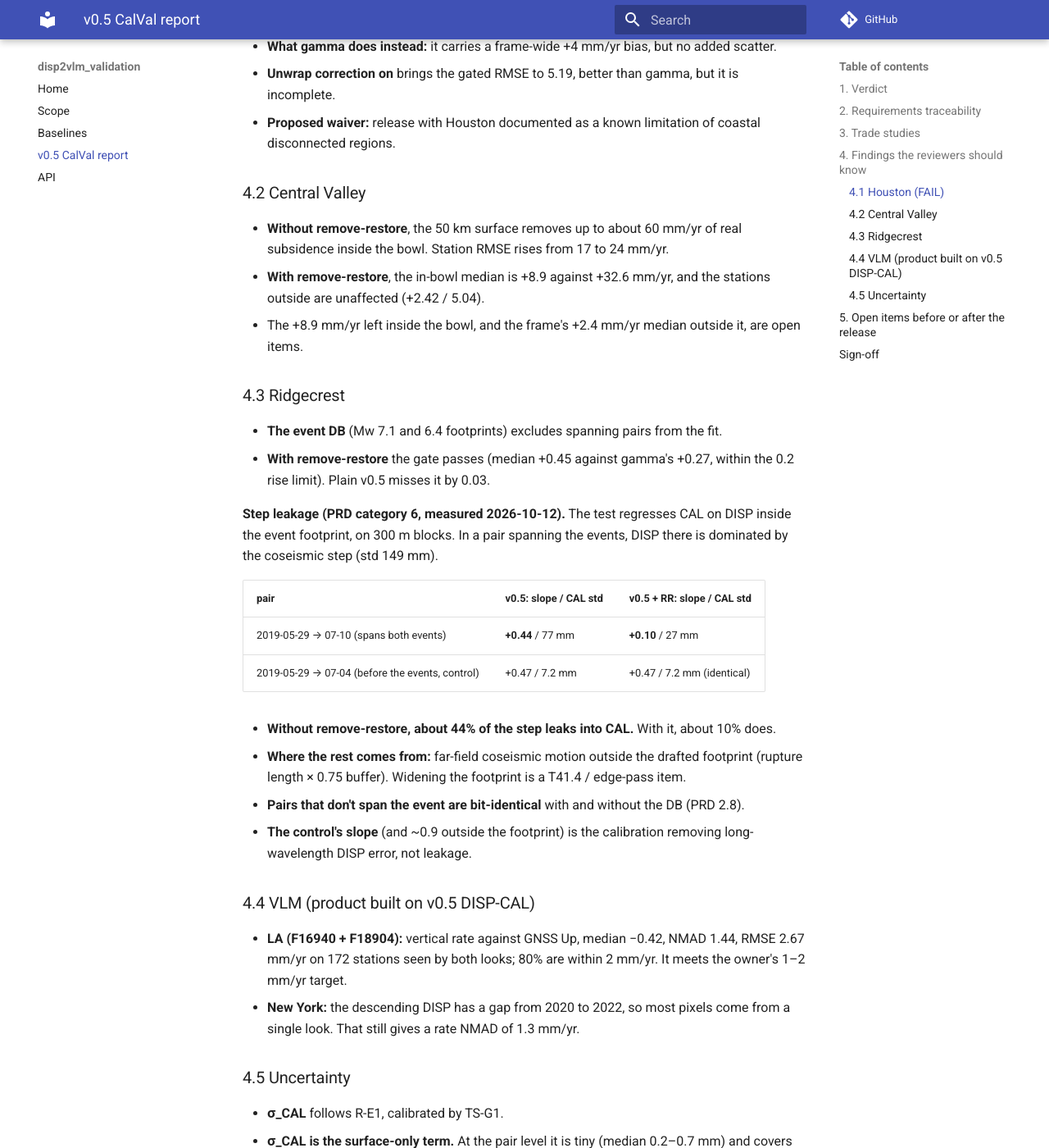
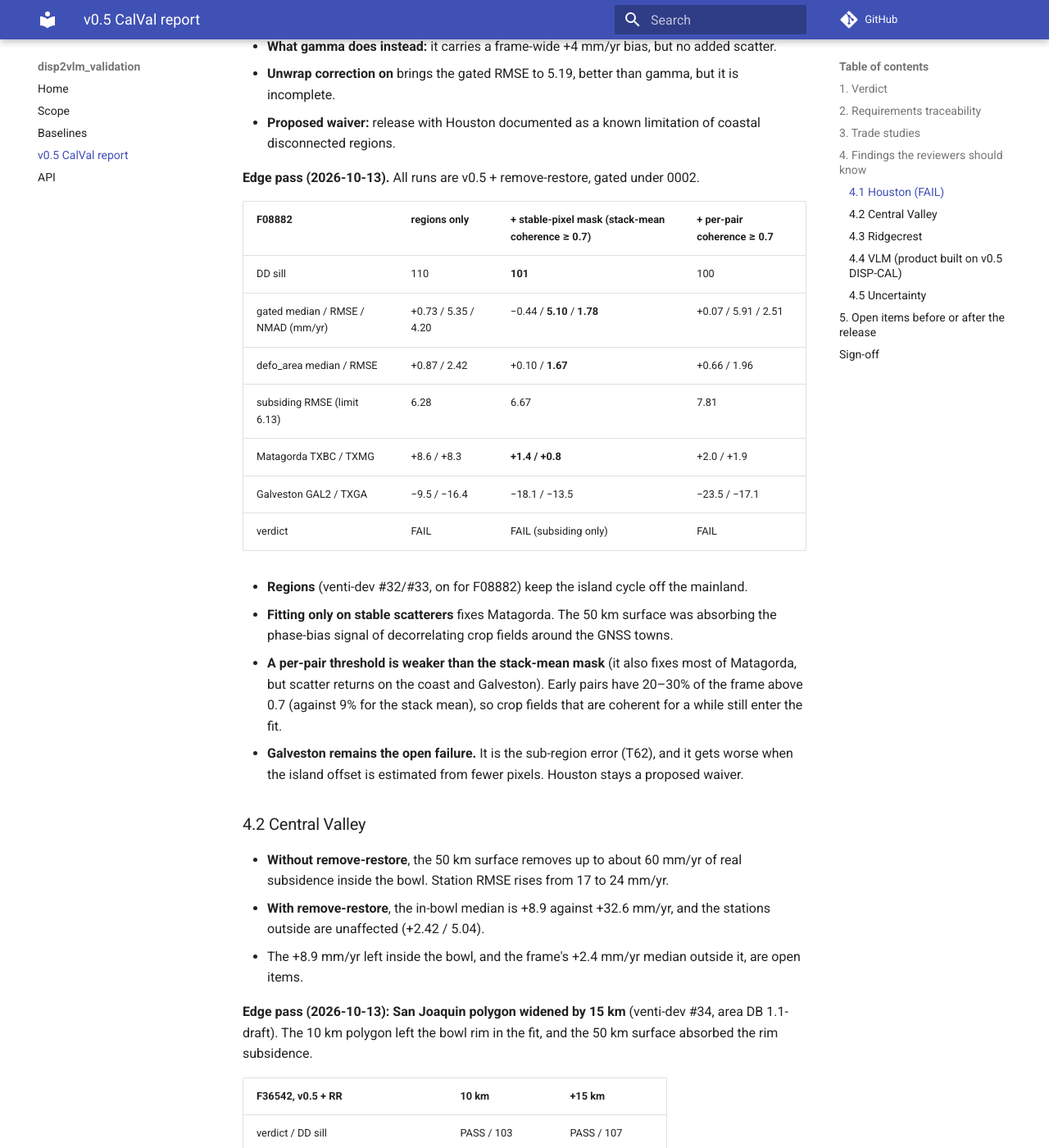
Before and after one commit to mgovorcin/disp2vlm_validation, an MkDocs documentation site: the page built from docs/vnv/v0.5-calval-report.md, in a window 1280 px wide and 1400 px high, scrolled down 4193 px. Shown: the whole window at 82% size. Built offline with MkDocs 1.6.1 and Material for MkDocs 9.7.7, drawn with Linux system fonts in a browser that asks for light colours; comment, search, counter and statistics services are not loaded; some of the changed text lies outside the part shown.

Commit message:
docs(vnv): edge-pass findings for Houston, Central Valley and Ridgecrest
Houston: stable-pixel fit fixes Matagorda (NMAD 4.20 -> 1.78, defo_area
passes); per-pair coherence threshold is weaker; Galveston still fails.
Central Valley: San Joaquin +15 km (venti-dev #34). Ridgecrest: 1.5 L
footprints rejected (gate FAIL).

Co-Authored-By: Claude Opus 5.5 <noreply@anthropic.com>

```diff
--- a/docs/vnv/v0.5-calval-report.md
+++ b/docs/vnv/v0.5-calval-report.md
@@ -92,6 +92,30 @@ footprints (Venti DB `1.0-draft`). Per-frame numbers are in
 - **Proposed waiver:** release with Houston documented as a known
   limitation of coastal disconnected regions.
 
+**Edge pass (2026-10-13).** All runs are v0.5 + remove-restore, gated under 0002.
+
+| F08882 | regions only | + stable-pixel mask (stack-mean coherence ≥ 0.7) | + per-pair coherence ≥ 0.7 |
+|---|---|---|---|
+| DD sill | 110 | **101** | 100 |
+| gated median / RMSE / NMAD (mm/yr) | +0.73 / 5.35 / 4.20 | −0.44 / **5.10** / **1.78** | +0.07 / 5.91 / 2.51 |
+| defo_area median / RMSE | +0.87 / 2.42 | +0.10 / **1.67** | +0.66 / 1.96 |
+| subsiding RMSE (limit 6.13) | 6.28 | 6.67 | 7.81 |
+| Matagorda TXBC / TXMG | +8.6 / +8.3 | **+1.4 / +0.8** | +2.0 / +1.9 |
+| Galveston GAL2 / TXGA | −9.5 / −16.4 | −18.1 / −13.5 | −23.5 / −17.1 |
+| verdict | FAIL | FAIL (subsiding only) | FAIL |
+
+- **Regions** (venti-dev #32/#33, on for F08882) keep the island cycle
+  off the mainland.
+- **Fitting only on stable scatterers** fixes Matagorda. The 50 km
+  surface was absorbing the phase-bias signal of decorrelating crop
+  fields around the GNSS towns.
+- **A per-pair threshold is weaker than the stack-mean mask** (it also fixes most of Matagorda, but scatter returns on the coast and Galveston). Early
+  pairs have 20–30% of the frame above 0.7 (against 9% for the stack
+  mean), so crop fields that are coherent for a while still enter the fit.
+- **Galveston remains the open failure.** It is the sub-region error
+  (T62), and it gets worse when the island offset is estimated from fewer
+  pixels. Houston stays a proposed waiver.
+
 ### 4.2 Central Valley
 - **Without remove-restore**, the 50 km surface removes up to about
   60 mm/yr of real subsidence inside the bowl. Station RMSE rises from 17
@@ -100,6 +124,19 @@ footprints (Venti DB `1.0-draft`). Per-frame numbers are in
   and the stations outside are unaffected (+2.42 / 5.04).
 - The +8.9 mm/yr left inside the bowl, and the frame's +2.4 mm/yr median
   outside it, are open items.
+
+**Edge pass (2026-10-13): San Joaquin polygon widened by 15 km**
+(venti-dev #34, area DB 1.1-draft). The 10 km polygon left the bowl rim
+in the fit, and the 50 km surface absorbed the rim subsidence.
+
+| F36542, v0.5 + RR | 10 km | +15 km |
+|---|---|---|
+| verdict / DD sill | PASS / 103 | PASS / 107 |
+| defo_area n / median / RMSE (mm/yr) | 20 / +8.86 / 34.82 | 40 / +1.42 / 20.55 |
+| stable median / RMSE | +2.14 / 4.06 | +1.83 / 4.21 |
+
+Most of the bowl residual is gone. The Kern polygons are outside this
+frame and keep 10 km.
 
 ### 4.3 Ridgecrest
 - **The event DB** (Mw 7.1 and 6.4 footprints) excludes spanning pairs
@@ -125,6 +162,18 @@ the events, DISP there is dominated by the coseismic step (std 149 mm).
   the DB (PRD 2.8).
 - **The control's slope** (and ~0.9 outside the footprint) is the
   calibration removing long-wavelength DISP error, not leakage.
+
+**Edge pass (2026-10-13): wider footprints rejected.** Buffering the
+footprints to 1.5 × rupture length removes the residual leakage inside
+them, but it takes GNSS constraint away from the surrounding area:
+
+| spanning pair | current footprint | 1.5 L footprint |
+|---|---|---|
+| inside: slope / CAL std | +0.10 / 27.1 mm | −0.03 / 19.6 mm |
+| outside: slope / CAL std | +0.85 / 17.7 mm | +0.74 / 18.9 mm |
+| frame gate | PASS | **FAIL** (median +0.30 higher) |
+
+The current footprints stay. The ~10% leakage is accepted and documented.
 
 ### 4.4 VLM (product built on v0.5 DISP-CAL)
 - **LA (F16940 + F18904):** vertical rate against GNSS Up, median −0.42,
@@ -152,7 +201,7 @@ the events, DISP there is dominated by the coseismic step (std 149 mm).
 | GATE-4 golden-epoch check on the v0.5 golden | with T49 |
 | T37.3: the remaining metadata fields (schema / frame-table versions, components) | with T49 (golden update) |
 | TS-T1 tropo by relief | needs a relief frame |
-| Edge-case refinement pass: Houston coast and islands (T62), Central Valley bowl residual, Ridgecrest footprint width (~10% residual leakage), Matagorda | after the repos are complete (owner) |
+| Edge-case refinement pass: done 2026-10-13 for Central Valley (San Joaquin +15 km), Ridgecrest (footprints kept), Matagorda (stable-pixel mask; delivery TBD). Open: Galveston sub-region (T62) | owner decision on the Houston mask |
 
 ## Sign-off
 
```
